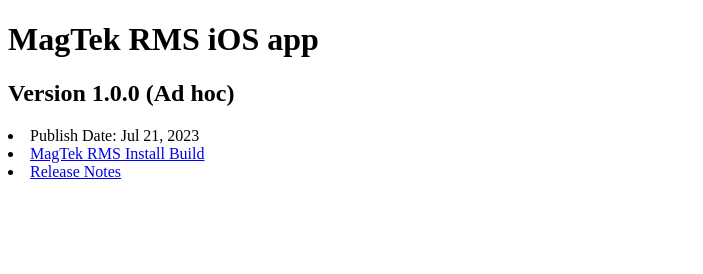
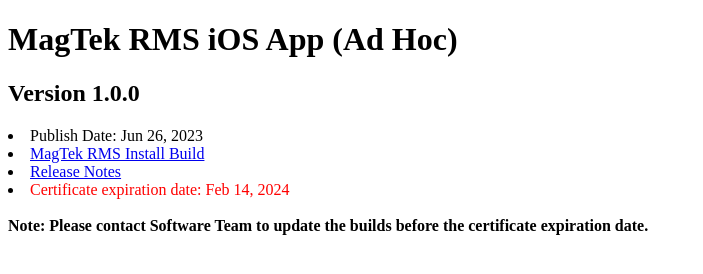
Before and after one commit to HarryZhangMagTek/magtekrms.github.io, a plain HTML site: page index.html in a window 1280 px wide. Shown: the whole page, without its empty margins (0-703 px from the left). Drawn offline with Linux system fonts and the light colour scheme.

Commit message:
Update text content

```diff
--- a/index.html
+++ b/index.html
@@ -2,13 +2,14 @@
 <html lang="en-US">
     <head>
       <meta charset="UTF-8">
-      <title>Internal Ad hoc Builds</title>
+      <title>MagTek Internal Ad Hoc Builds</title>
     </head>
+
     <body>
-      <h1>MagTek RMS iOS app</h1>
-      <h2>Version 1.0.0 (Ad hoc)</h2>
+      <h1>MagTek RMS iOS App (Ad Hoc)</h1>
+      <h2>Version 1.0.0</h2>
         <li>
-          Publish Date: Jul 21, 2023
+          Publish Date: Jun 26, 2023
         </li>
         <li>
           <a href="itms-services://?action=download-manifest&url=https://harryzhangmagtek.github.io/magtekrms.github.io/manifest.plist">MagTek RMS Install Build</a>
@@ -16,5 +17,10 @@
         <li>
           <a href="https://harryzhangmagtek.github.io/magtekrms.github.io/notes.html">Release Notes</a>
         </li>
+        <li>
+          <font color="red">Certificate expiration date: Feb 14, 2024</font>
+        </li>
+        <br/>
+        <b>Note: Please contact Software Team to update the builds before the certificate expiration date.</b>
     </body>
 </html>
```
Also changed, not shown: notes.html (+1 -1 lines).
